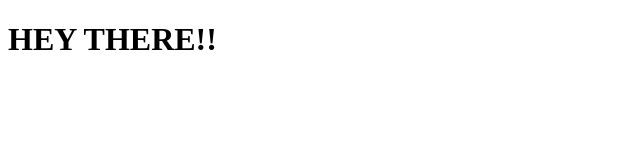
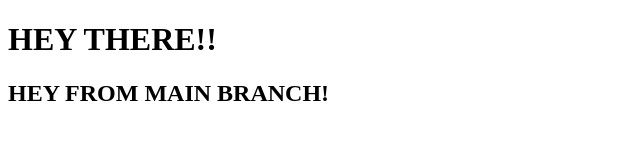
Before and after one commit to onureredo/wd-036_gitflow, a plain HTML site: page index.html in a window 1280 px wide. Shown: the whole page, without its empty margins (0-640 px from the left). Drawn offline with Linux system fonts and the light colour scheme.

Commit message:
hello there

```diff
--- a/index.html
+++ b/index.html
@@ -8,5 +8,6 @@
 </head>
 <body>
     <h1>HEY THERE!!</h1>
+    <h2>HEY FROM MAIN BRANCH!</h2>
 </body>
 </html>
```
